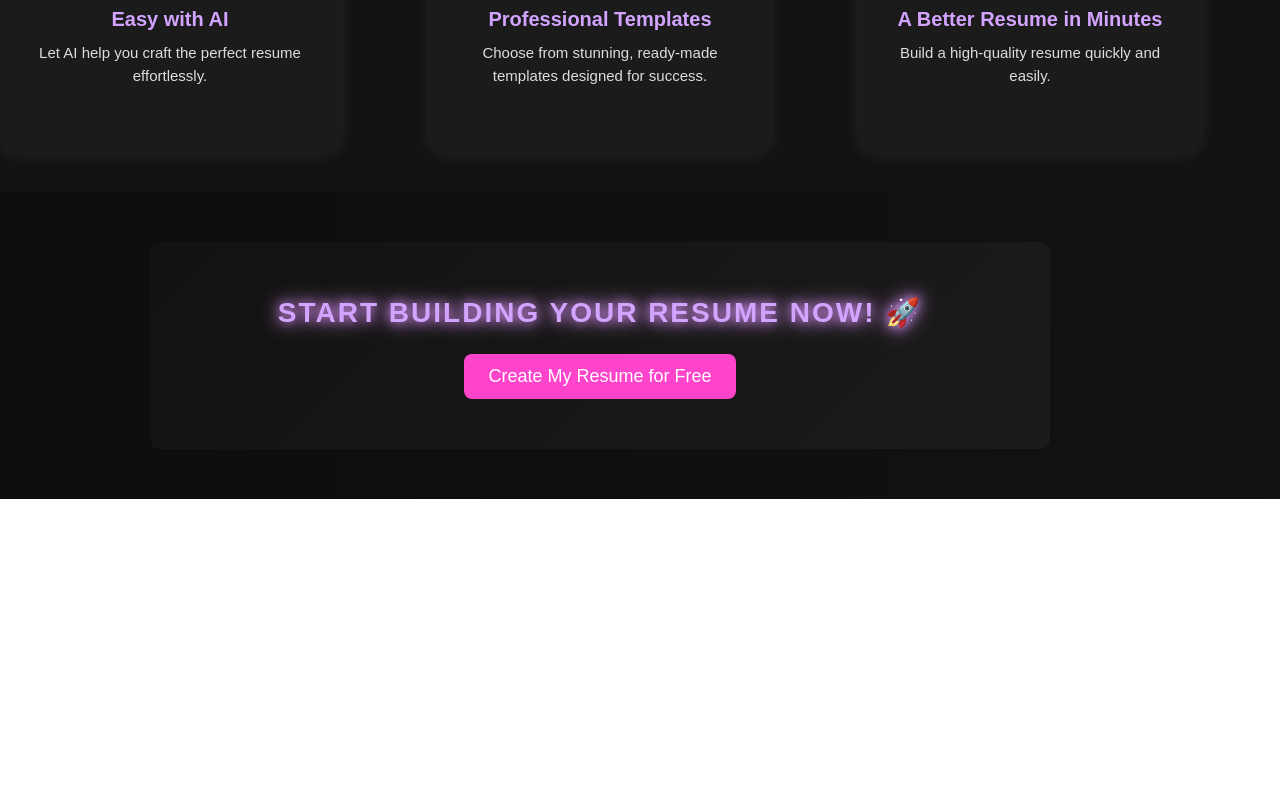
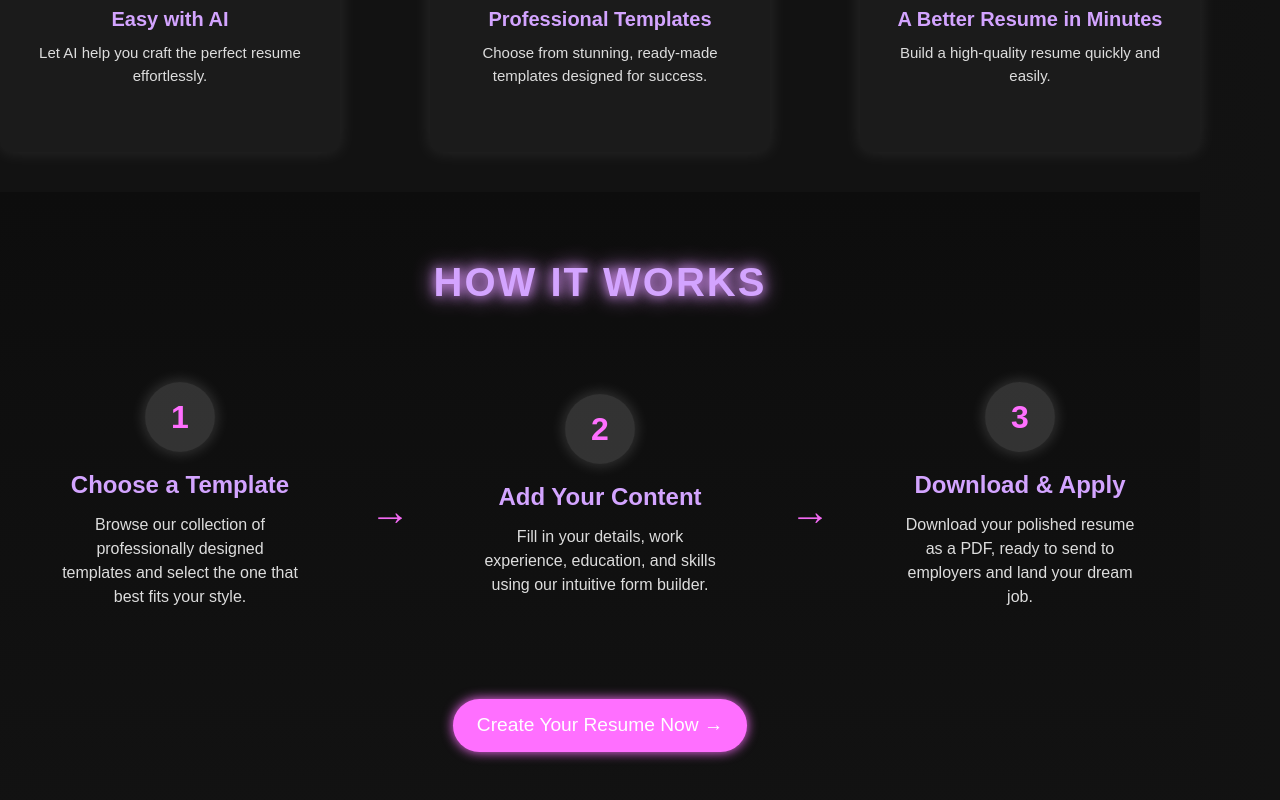
Before and after one commit to badalpatel1274/Resume-Builder, a React (Vite) app: page / in a window 1280 px wide. Shown: the part 1061-1861 px from the top of the page. Before the commit the page ends 1560 px from the top, so only its background shows below. Built offline with nearby package versions, Linux system fonts and the light colour scheme; the HTML template or start-up script is replaced by a standard one.

Commit message:
home work section added

```diff
--- a/src/components/common/HomePage.jsx
+++ b/src/components/common/HomePage.jsx
@@ -3,6 +3,7 @@ import '../css/home.css'
 import { Link } from 'react-router-dom'
 import flash from '../image/flash.png'
 import template from '../image/template.png'
+import HomeWork from './HomeWork'
 
 const HomePage = () => {
     return (
@@ -43,13 +44,9 @@ const HomePage = () => {
                     </div>
                 </section>
 
+            </div>
+<HomeWork/>
 
-                <div className="home-cta">
-  <h2 className="home-cta-heading">Start Building Your Resume Now! 🚀</h2>
-  <button className="home-cta-btn">Create My Resume for Free</button>
-</div>
-
-            </div>
 
 
 
--- /dev/null
+++ b/src/components/common/HomeWork.jsx
@@ -0,0 +1,57 @@
+import React from 'react'
+import { Link } from 'react-router-dom'
+import '../css/home.css'
+
+const HomeWork = () => {
+  return (
+    <section className="works-section">
+    <h2 className="works-title">How It Works</h2>
+
+    <div className="works-steps-container">
+      {/* Step 1 */}
+      <div className="works-step">
+        <div className="works-step-number">1</div>
+        <h3 className="works-step-title">Choose a Template</h3>
+        <p className="works-step-description">
+          Browse our collection of professionally designed templates and
+          select the one that best fits your style.
+        </p>
+      </div>
+
+      {/* 🔹 Arrow */}
+      <div className="works-arrow">→</div>
+
+      {/* Step 2 */}
+      <div className="works-step">
+        <div className="works-step-number">2</div>
+        <h3 className="works-step-title">Add Your Content</h3>
+        <p className="works-step-description">
+          Fill in your details, work experience, education, and skills using
+          our intuitive form builder.
+        </p>
+      </div>
+
+      {/* 🔹 Arrow */}
+      <div className="works-arrow">→</div>
+
+      {/* Step 3 */}
+      <div className="works-step">
+        <div className="works-step-number">3</div>
+        <h3 className="works-step-title">Download & Apply</h3>
+        <p className="works-step-description">
+          Download your polished resume as a PDF, ready to send to employers
+          and land your dream job.
+        </p>
+      </div>
+    </div>
+
+    {/* CTA Button */}
+    <a href="#" className="works-button">
+      Create Your Resume Now →
+    </a>
+  </section>
+
+  )
+}
+
+export default HomeWork
--- a/src/components/css/home.css
+++ b/src/components/css/home.css
@@ -125,39 +125,99 @@ body {
   }
 
 
-  /* CTA Section */
-.home-cta {
+  /* -----------------------------------------------works section start-------------------------- */
+
+
+  .works-section {
     text-align: center;
-  padding: 50px 20px;
-  background: linear-gradient(135deg, #121212, #1b1b1b);
-  border-radius: 10px;
-  margin: 50px auto;
-  max-width: 900px;
+    background: linear-gradient(to bottom, #0D0D0D, #121212);
+    color: white;
+    padding: 60px 20px;
   }
 
-.home-cta-heading {
-  font-size: 28px;
+  .works-title {
+    font-size: 2.5rem;
     font-weight: bold;
-  color: #D3A4FF; /* Soft Purple */
+    text-shadow: 0px 0px 12px #D3A4FF;
+    color: #D3A4FF;
     margin-bottom: 20px;
   }
 
-.home-cta-btn {
-  background: #FF44CC; /* Pink Theme */
-  color: #fff;
-  font-size: 18px;
-  padding: 12px 24px;
-  border: none;
-  border-radius: 8px;
-  cursor: pointer;
-  transition: 0.3s ease-in-out;
+  .works-steps-container {
+    display: flex;
+    justify-content: center;
+    align-items: center;
+    gap: 40px;
+    flex-wrap: wrap;
+    margin-top: 40px;
   }
 
-.home-cta-btn:hover {
-  background: #E833B5; /* Darker Pink */
-  transform: scale(1.05);
+  .works-step {
+    flex: 1;
+    max-width: 300px;
+    background: transparent; /* 🔹 No border, transparent bg like the image */
+    padding: 30px;
+    text-align: center;
   }
 
+  .works-step-number {
+    font-size: 2rem;
+    font-weight: bold;
+    color: #FF6FFF;
+    background: rgba(255, 255, 255, 0.15);
+    width: 70px;
+    height: 70px;
+    line-height: 70px;
+    border-radius: 50%;
+    display: inline-block;
+    margin-bottom: 15px;
+    box-shadow: 0px 0px 15px rgba(255, 255, 255, 0.2);
+  }
+
+  .works-step-title {
+    font-size: 1.5rem;
+    font-weight: bold;
+    color: #D3A4FF;
+    margin-bottom: 10px;
+  }
+
+  .works-step-description {
+    font-size: 1rem;
+    color: #ddd;
+  }
+
+  /* 🔹 Arrows Between Steps */
+  .works-arrow {
+    font-size: 2.5rem;
+    color: #FF6FFF;
+    animation: arrowBlink 1.5s infinite;
+  }
+
+  /* 🔹 Arrow Animation */
+  @keyframes arrowBlink {
+    0%, 100% { opacity: 1; }
+    50% { opacity: 0.5; }
+  }
+
+  .works-button {
+    background: #FF6FFF;
+    color: white;
+    padding: 12px 24px;
+    border-radius: 30px;
+    font-size: 1.2rem;
+    margin-top: 30px;
+    text-decoration: none;
+    display: inline-block;
+    box-shadow: 0px 0px 12px #FF6FFF;
+    transition: all 0.3s ease-in-out;
+  }
+
+  .works-button:hover {
+    background: #FF3EB5;
+    box-shadow: 0px 0px 20px #FF6FFF;
+  }
+
+/* ----------------work section end------------------ */
 
   /* 🔹 Responsive Fixes - Mobile & Tablet Same, Desktop Hero Adjusted */
   @media (max-width: 900px) {
@@ -193,6 +253,16 @@ body {
     .feature-box {
       width: 80%;
     }
+
+    .works-steps-container {
+      flex-direction: column;
+      gap: 20px;
+    }
+
+    .works-arrow {
+      transform: rotate(90deg);
+    }
+
   }
 
   @media (max-width: 600px) {
```
Lines whose indentation alone changed are shown as unchanged.
